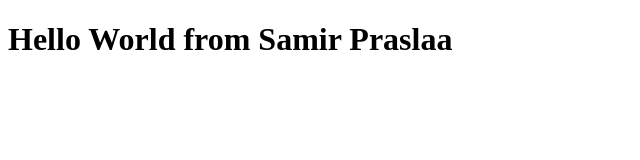
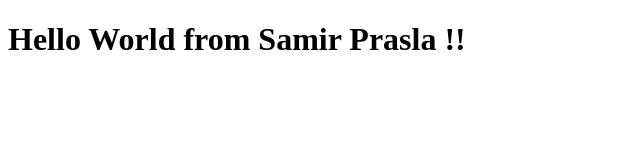
Before and after one commit to samirprasla/Sample2020, a plain HTML site: page index.html in a window 1280 px wide. Shown: the full height of the page, 0-640 px from the left. Drawn offline with Linux system fonts and the light colour scheme.

Commit message:
Update index.html

```diff
--- a/index.html
+++ b/index.html
@@ -6,7 +6,7 @@
     <title>Document</title>
 </head>
 <body>
-  <h1>Hello World from Samir Praslaa</h1>
+  <h1>Hello World from Samir Prasla !!</h1>
 
 
 
```
